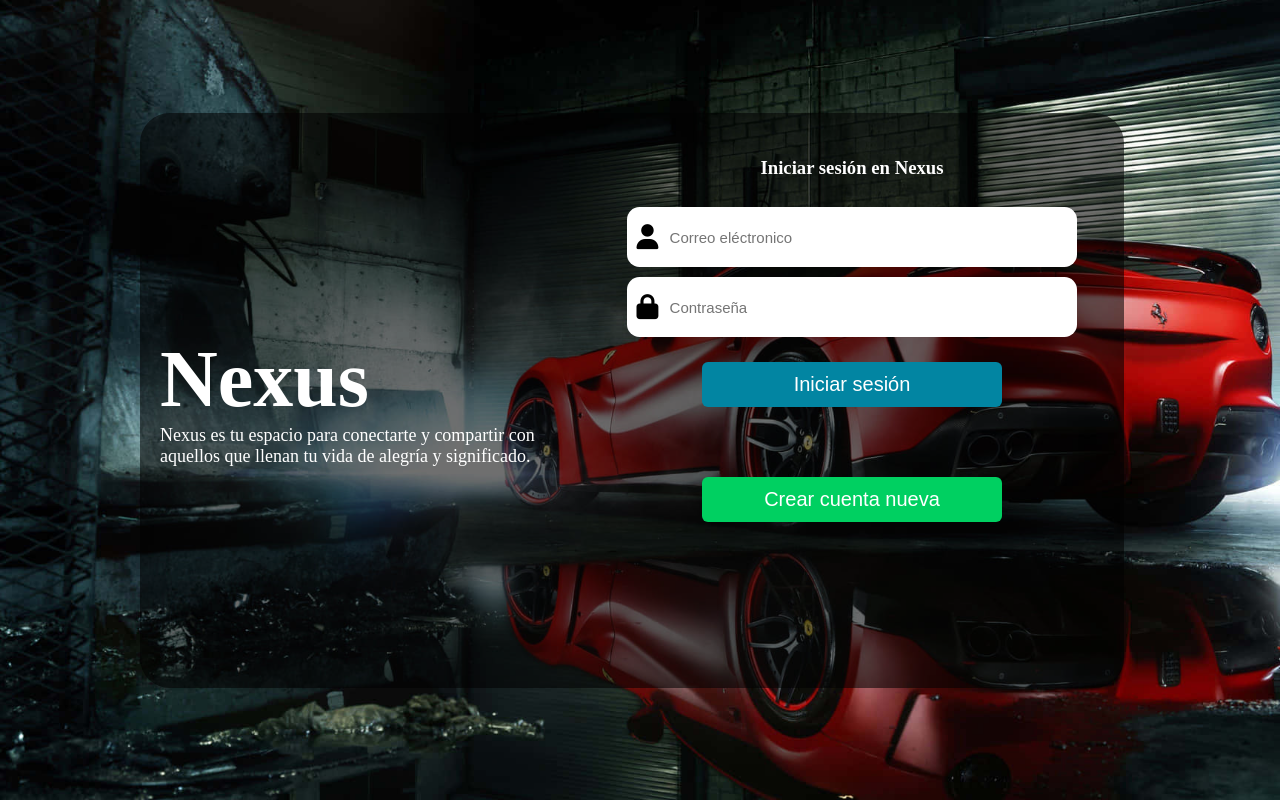
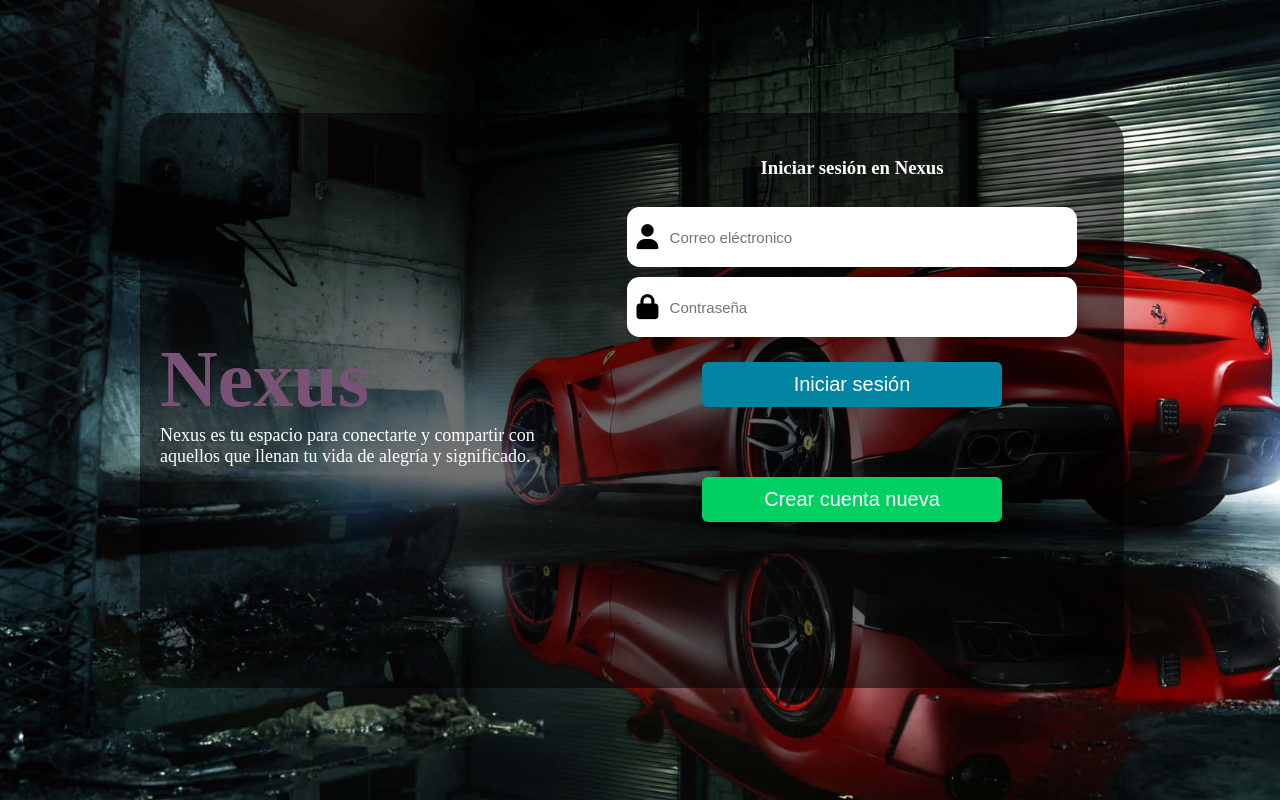
Before and after one commit to JoelArriola502/Nexus, a website: page src/HTML/Login.html in a window 1280 px wide. Drawn offline with nearby package versions, Linux system fonts and the light colour scheme; some packages are replaced by stand-ins of ours; a script that the page names is missing.

Commit message:
cambio de color del login

```diff
--- a/src/CSS/login.css
+++ b/src/CSS/login.css
@@ -40,7 +40,7 @@ body{
   }
 
   .container-logo h1{
-    color: #ffffff;
+    color: #795276;
     font-size: 80px;
     font-family: 'Segoe UI historic';
     margin: 0;
```
